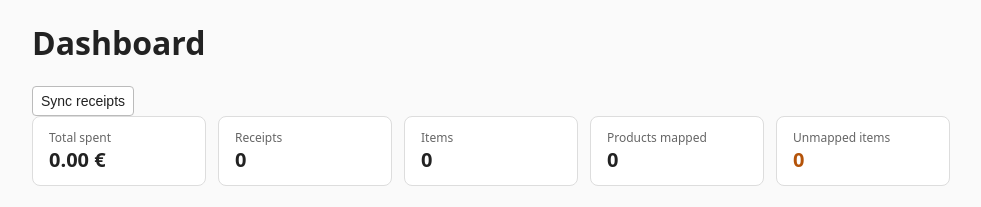
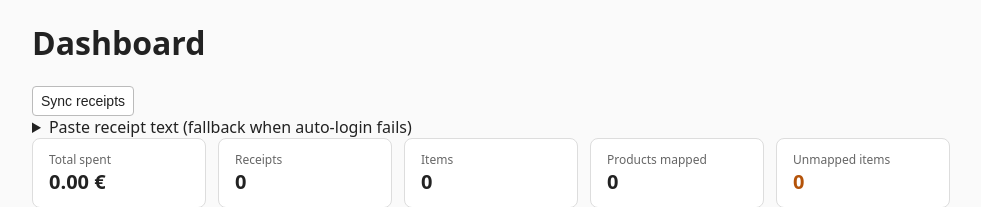
Before and after one commit to SordyGR/Lidl2Grocy, a Flask app: page / in a window 1280 px wide. Shown: the part 48-255 px from the top of the page, without its empty margins (58-1039 px from the left). Run offline with Flask 3, Linux system fonts and the light colour scheme; data that the repository does not hold is empty.

Commit message:
feat: stored-credential auto-login with paste fallback

```diff
--- a/Lidl Parser/app.py
+++ b/Lidl Parser/app.py
@@ -46,6 +46,32 @@ def api_fetch_status():
     conn.close()
     return jsonify({"running": _FETCH["running"], "result": _FETCH["result"],
                     "error": _FETCH["error"], "last_sync": last})
+
+
+@app.route("/fetch/paste", methods=["POST"])
+def fetch_paste():
+    import tempfile
+    text = request.form.get("text", "")
+    tid = (request.form.get("tid") or "").strip() or None
+    if not text.strip():
+        flash("No receipt text pasted")
+        return redirect(url_for("dashboard"))
+    with tempfile.NamedTemporaryFile("w", suffix=".txt", delete=False,
+                                     encoding="utf-8") as f:
+        f.write(text)
+        path = f.name
+    try:
+        res = fetch_lidl.cmd_paste(path, tid)
+    except Exception as e:
+        flash(f"Paste import failed: {e}")
+        return redirect(url_for("dashboard"))
+    finally:
+        try:
+            os.unlink(path)
+        except OSError:
+            pass
+    flash(f"Pasted receipt saved ({res['items']} items, {res['total']:.2f} EUR)")
+    return redirect(url_for("dashboard"))
 
 
 @app.context_processor
--- a/Lidl Parser/fetch_lidl.py
+++ b/Lidl Parser/fetch_lidl.py
@@ -22,6 +22,36 @@ PROFILE_DIR = os.path.join(BASE_DIR, "data", ".lidl-profile")
 
 def is_login_redirect(url: str) -> bool:
     return "mre/" not in url and ("login" in url or "sign" in url or "auth" in url)
+
+
+def get_lidl_creds():
+    import settings_store as ss
+    return ss.get("LIDL_USER"), ss.get("LIDL_PASS")
+
+
+def try_auto_login(page) -> bool:
+    user, pw = get_lidl_creds()
+    if not user or not pw:
+        return False
+    try:
+        page.goto(LOGIN_URL)
+        for sel in ('input[type="email"]', 'input[name="email"]', 'input[type="text"]'):
+            try:
+                page.fill(sel, user, timeout=5000)
+                break
+            except Exception:
+                continue
+        for sel in ('input[type="password"]', 'input[name="password"]'):
+            try:
+                page.fill(sel, pw, timeout=5000)
+                break
+            except Exception:
+                continue
+        page.keyboard.press("Enter")
+        page.wait_for_timeout(5000)
+        return not is_login_redirect(page.url)
+    except Exception:
+        return False
 
 
 def wait_for_login(page, timeout_s: int = 300) -> bool:
@@ -96,16 +126,23 @@ def cmd_sync(latest_only: bool = False, max_pages: int = 0, headed: bool = False
             page.goto(HISTORY_URL.format(page=1))
             if is_login_redirect(page.url):
                 if not headed:
-                    print("LOGIN NEEDED \u2014 rerun with --headed and log in once")
-                    return 3
-                print("Waiting for login in the opened browser window (5 min max)...")
-                if not wait_for_login(page):
-                    print("LOGIN NEEDED \u2014 login was not completed in time")
-                    return 3
-                page.goto(HISTORY_URL.format(page=1))
-                if is_login_redirect(page.url):
-                    print("LOGIN NEEDED \u2014 still on the login page, rerun with --headed")
-                    return 3
+                    if try_auto_login(page):
+                        page.goto(HISTORY_URL.format(page=1))
+                        if is_login_redirect(page.url):
+                            print("LOGIN NEEDED \u2014 auto-login failed, rerun with --headed and log in once")
+                            return 3
+                    else:
+                        print("LOGIN NEEDED \u2014 rerun with --headed and log in once")
+                        return 3
+                if headed:
+                    print("Waiting for login in the opened browser window (5 min max)...")
+                    if not wait_for_login(page):
+                        print("LOGIN NEEDED \u2014 login was not completed in time")
+                        return 3
+                    page.goto(HISTORY_URL.format(page=1))
+                    if is_login_redirect(page.url):
+                        print("LOGIN NEEDED \u2014 still on the login page, rerun with --headed")
+                        return 3
             tids = collect_tids(page, max_pages)
             conn = get_db()
             try:
--- a/Lidl Parser/templates/dashboard.html
+++ b/Lidl Parser/templates/dashboard.html
@@ -6,6 +6,14 @@
   <span id="sync-status"></span>
   <div id="last-sync"></div>
 </div>
+<details>
+  <summary>Paste receipt text (fallback when auto-login fails)</summary>
+  <form method="post" action="/fetch/paste">
+    <textarea name="text" rows="8" cols="80" placeholder="Paste full Ctrl+A page text here"></textarea><br>
+    <input name="tid" placeholder="transaction id (optional)">
+    <button type="submit">Import pasted receipt</button>
+  </form>
+</details>
 <div class="kpis">
   <div class="kpi"><span>Total spent</span><b>{{ "%.2f"|format(k["spent"]) }} €</b></div>
   <div class="kpi"><span>Receipts</span><b>{{ k["receipts"] }}</b></div>
```
Also changed, not shown: Lidl Parser/tests/test_fetch_auth.py (added, +35 -0 lines).
